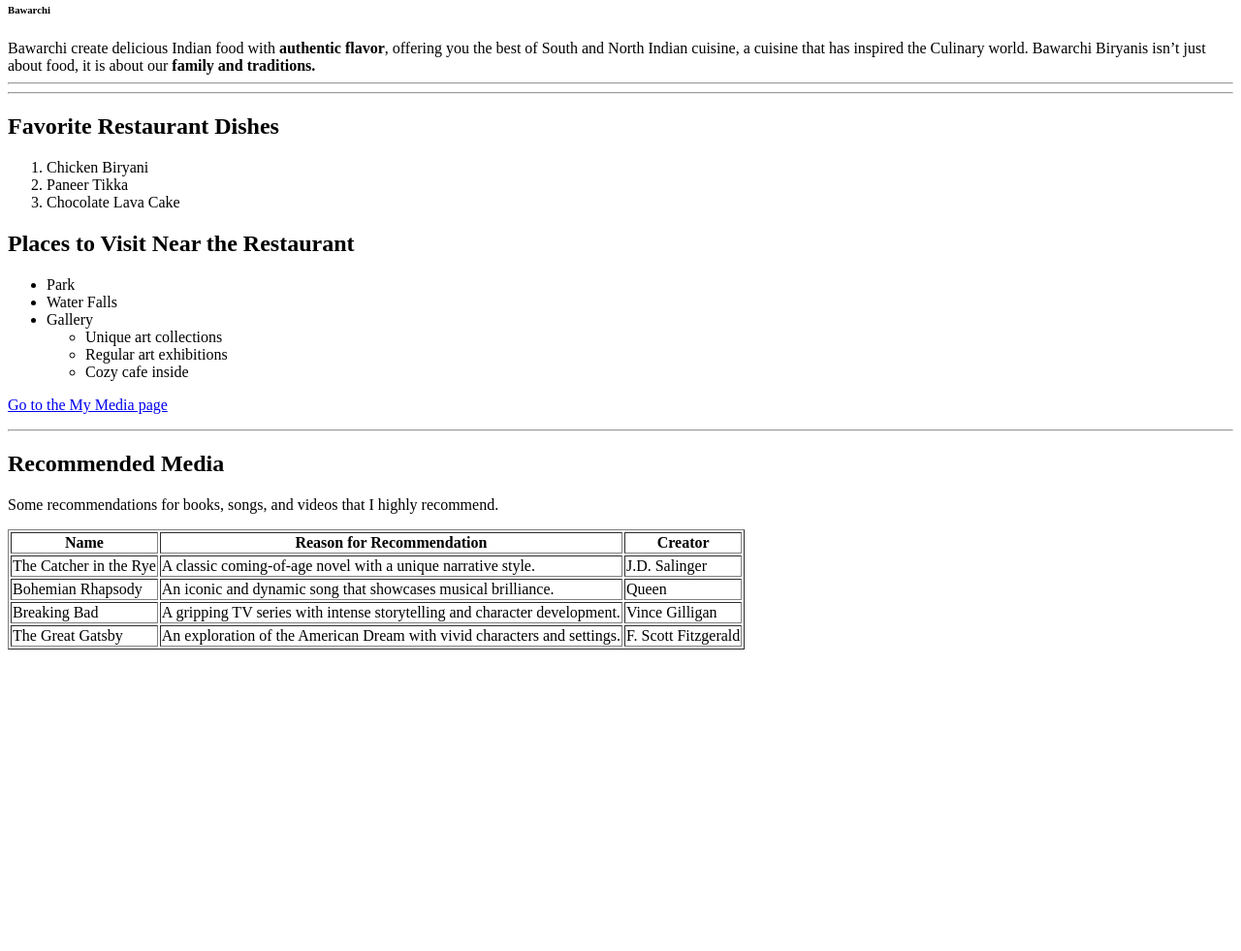
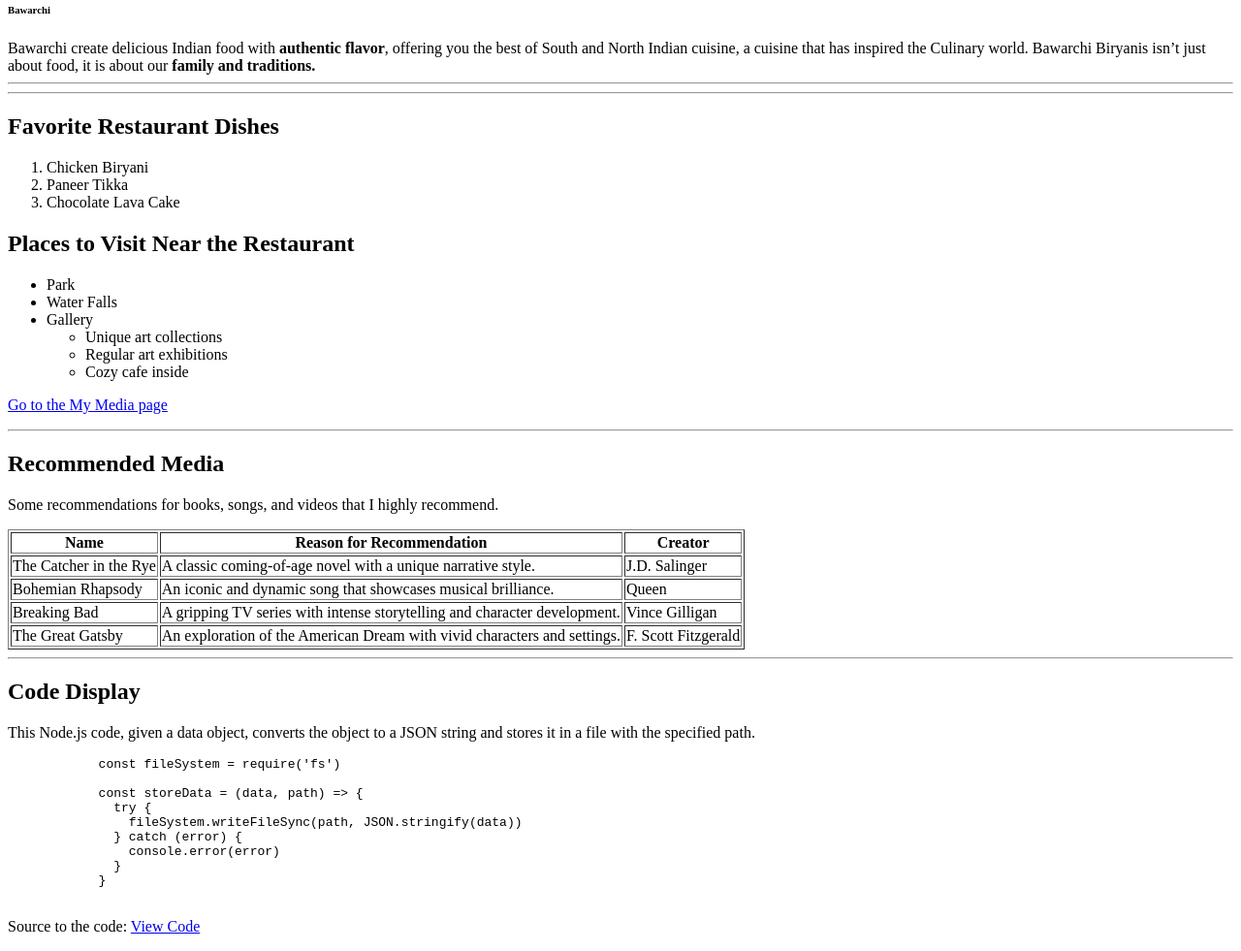
Before and after one commit to 44-563-Web-Apps-S24/44563-webapps-s24-assignment3-S571495, a plain HTML site: page index.html in a window 1280 px wide. Shown: the part 79-1060 px from the top of the page at 97% size. Before the commit the page ends 800 px from the top, so only its background shows below. Drawn offline with Linux system fonts and the light colour scheme.

Commit message:
modified index.html added code snippet

```diff
--- a/index.html
+++ b/index.html
@@ -67,5 +67,27 @@
                 <td>F. Scott Fitzgerald</td>
             </tr>
         </table>
+
+        <hr>
+        <h2>Code Display</h2>
+
+        <p>
+            This Node.js code, given a data object, converts the object to a JSON string and stores it in a file with the specified path.
+        </p>
+        <pre>
+            const fileSystem = require('fs')
+
+            const storeData = (data, path) => {
+              try {
+                fileSystem.writeFileSync(path, JSON.stringify(data))
+              } catch (error) {
+                console.error(error)
+              }
+            }
+        </pre>
+
+        <p>
+            Source to the code: <a href="https://code.pieces.app/collections/node-js">View Code</a>
+        </p>
     </body>
 </html>
```
